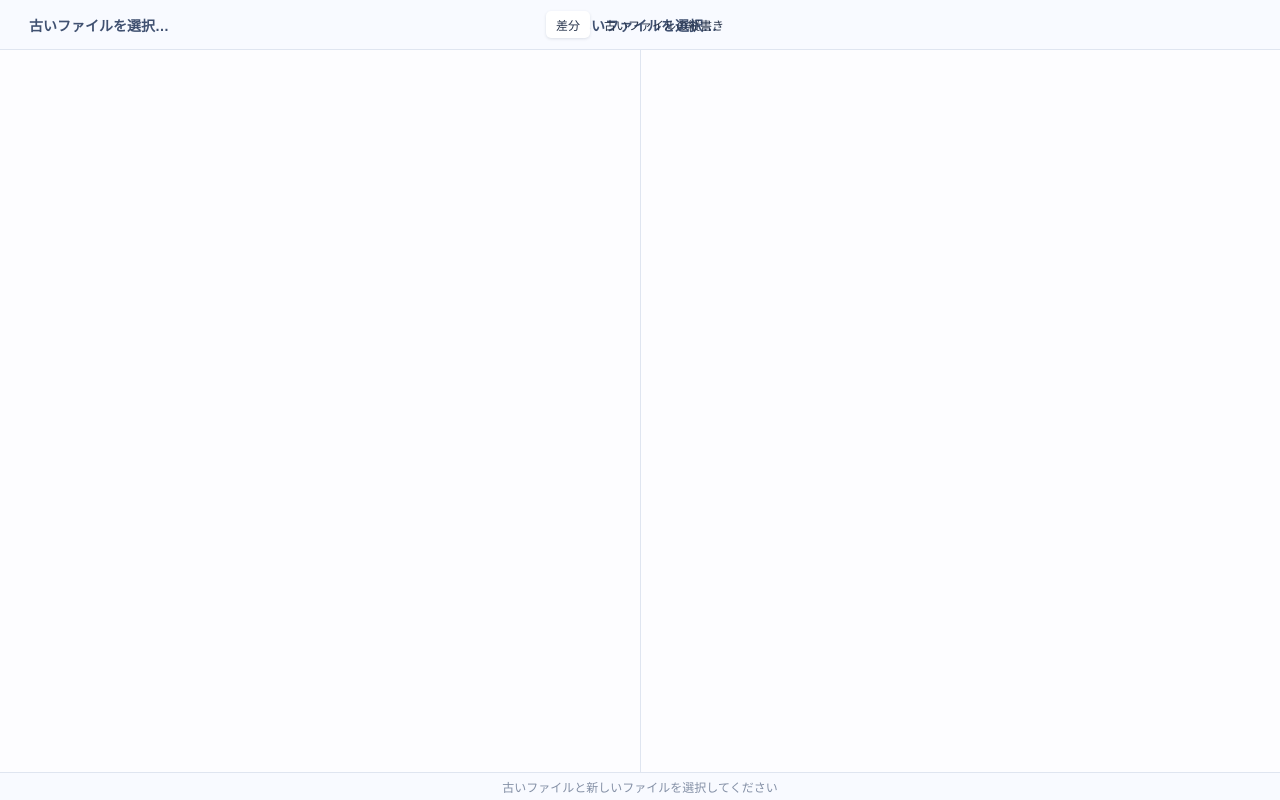
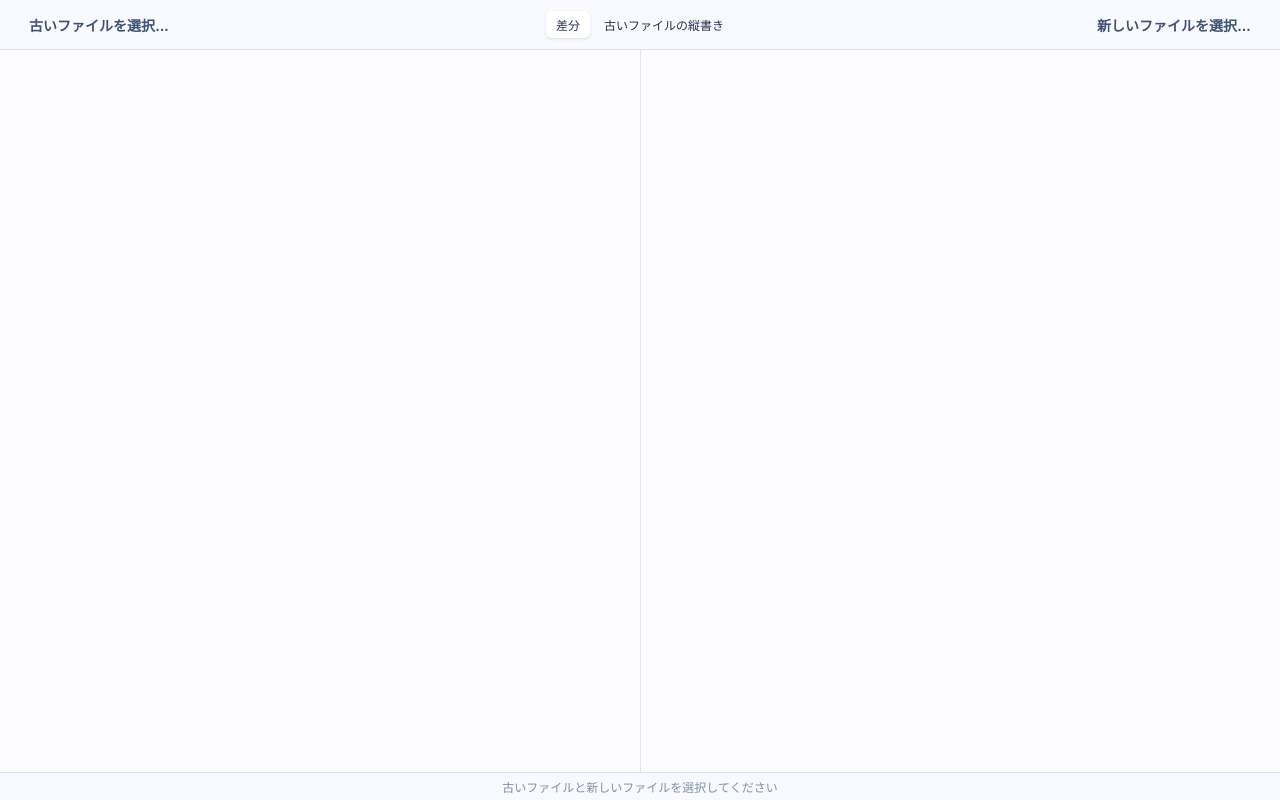
Before and after one commit to swonoda/drft, an Electron app: page src/diff.html in a window 1280 px wide. Drawn offline with Linux system fonts and the light colour scheme; no server answers.

Commit message:
ファイル名の左右配置を維持

```diff
--- a/src/diff.css
+++ b/src/diff.css
@@ -56,6 +56,7 @@ body {
 }
 
 .file-label.right {
+  grid-column: 3;
   text-align: right;
 }
 
```
